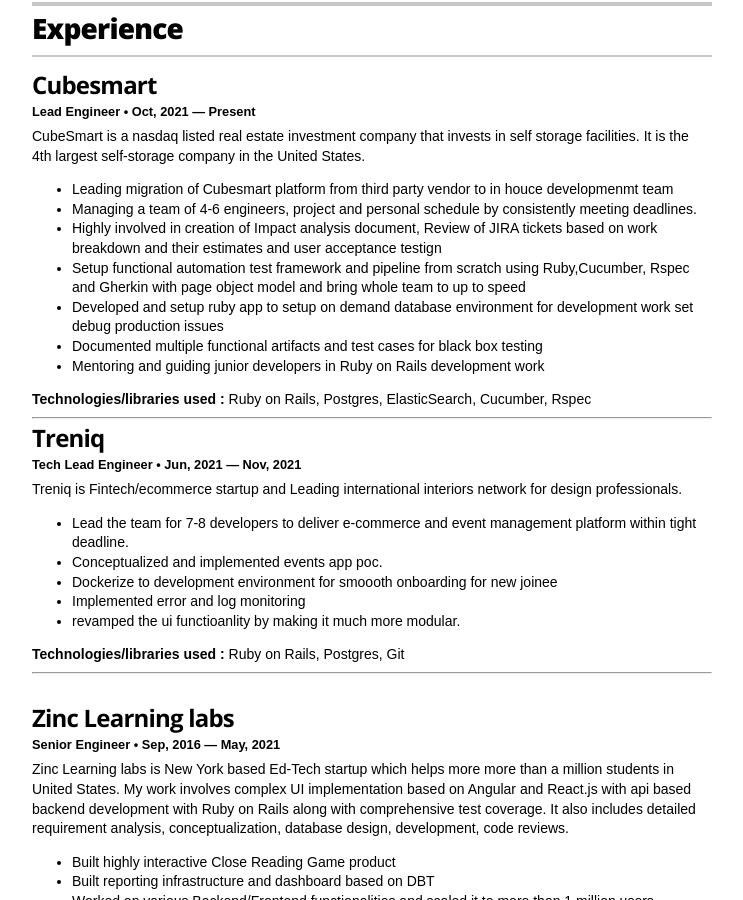
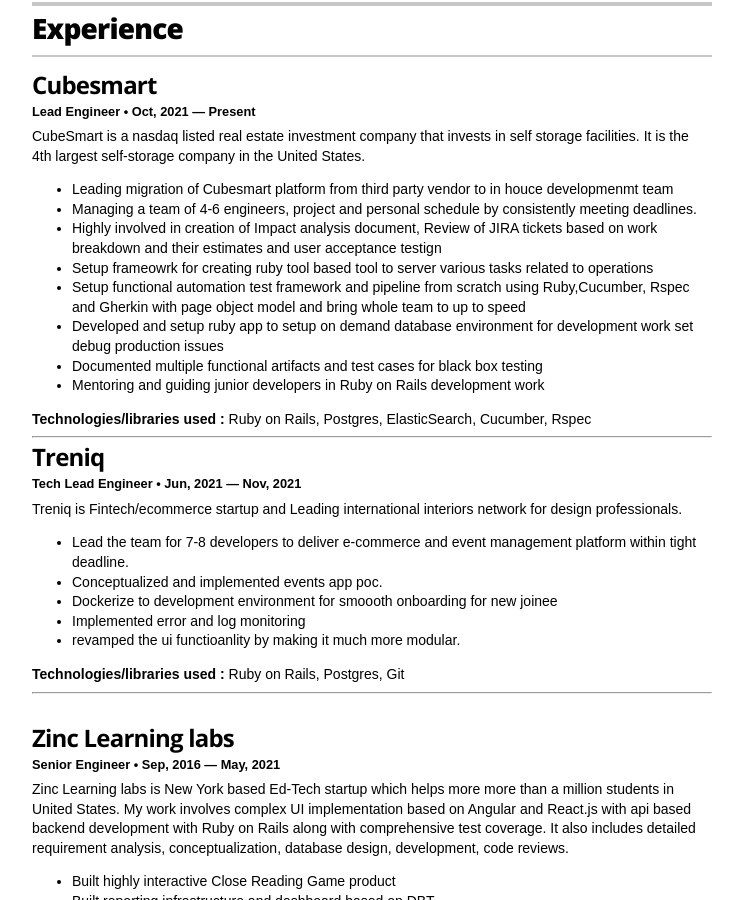
Before and after one commit to rtcoms/rtcoms.github.io, a Jekyll site: the page built from index.html, in a window 1280 px wide and 900 px high, scrolled down 651 px. Shown: the whole window, without its empty margins (268-1011 px from the left). Built offline with Jekyll 4.4.1, drawn with Linux system fonts in a browser that asks for light colours.

Commit message:
Update resume.html

```diff
--- a/_layouts/resume.html
+++ b/_layouts/resume.html
@@ -117,6 +117,7 @@
             <li>Leading migration of Cubesmart platform from third party vendor to in houce developmenmt team</li>
             <li>Managing a team of 4-6 engineers, project and personal schedule by consistently meeting deadlines.</li>
             <li>Highly involved in creation of Impact analysis document, Review of JIRA tickets based on work breakdown and their estimates and user acceptance testign</li>
+            <li>Setup frameowrk for creating ruby tool based tool to server various tasks related to operations</li>
             <li>Setup functional automation test framework and pipeline from scratch using Ruby,Cucumber, Rspec and Gherkin with page object model and bring whole team to up to speed</li>
             <li>Developed and setup ruby app to setup on demand database environment for development work set debug production issues</li>
             <li>Documented multiple functional artifacts and test cases for black box testing</li>
```
